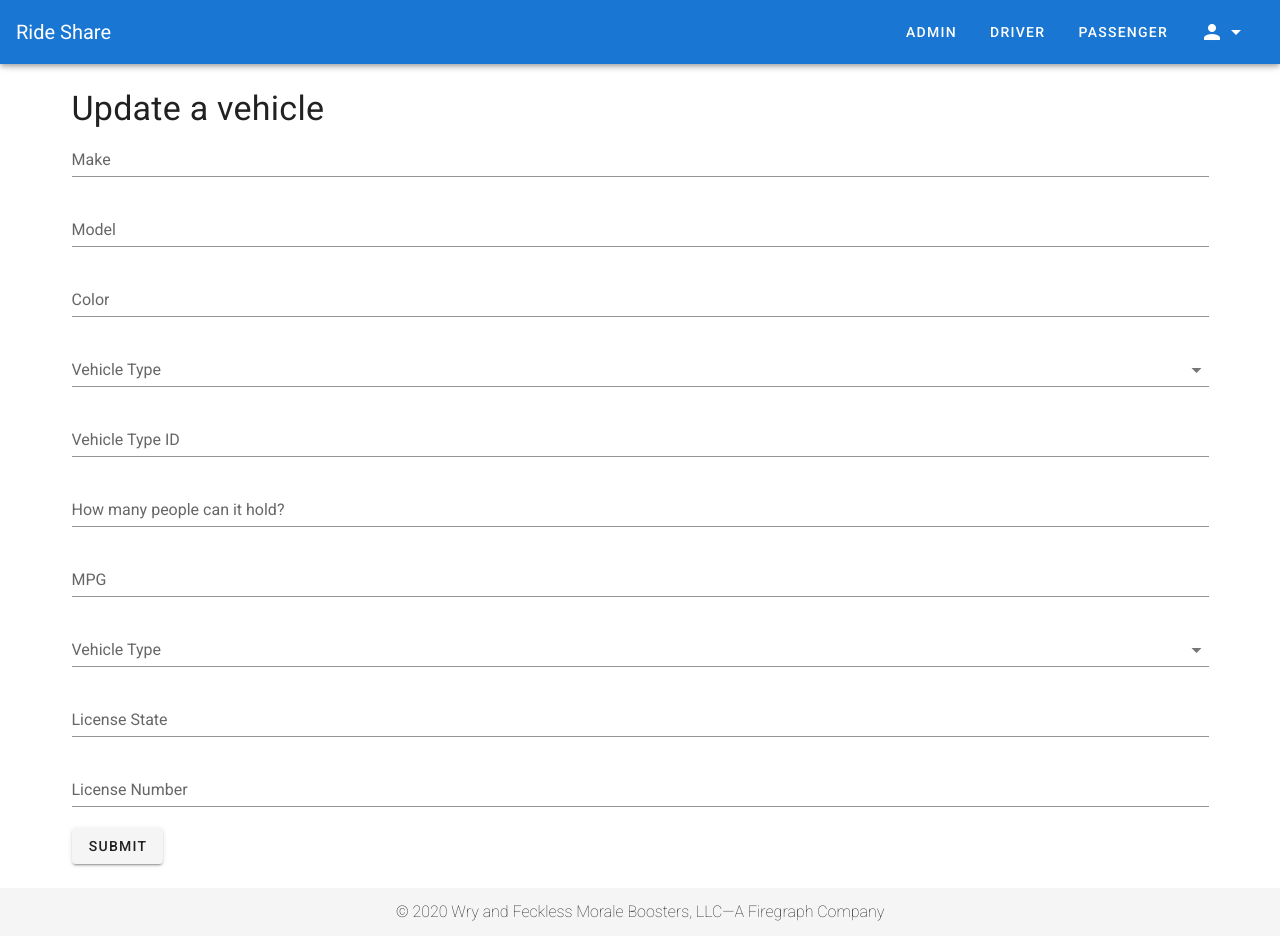
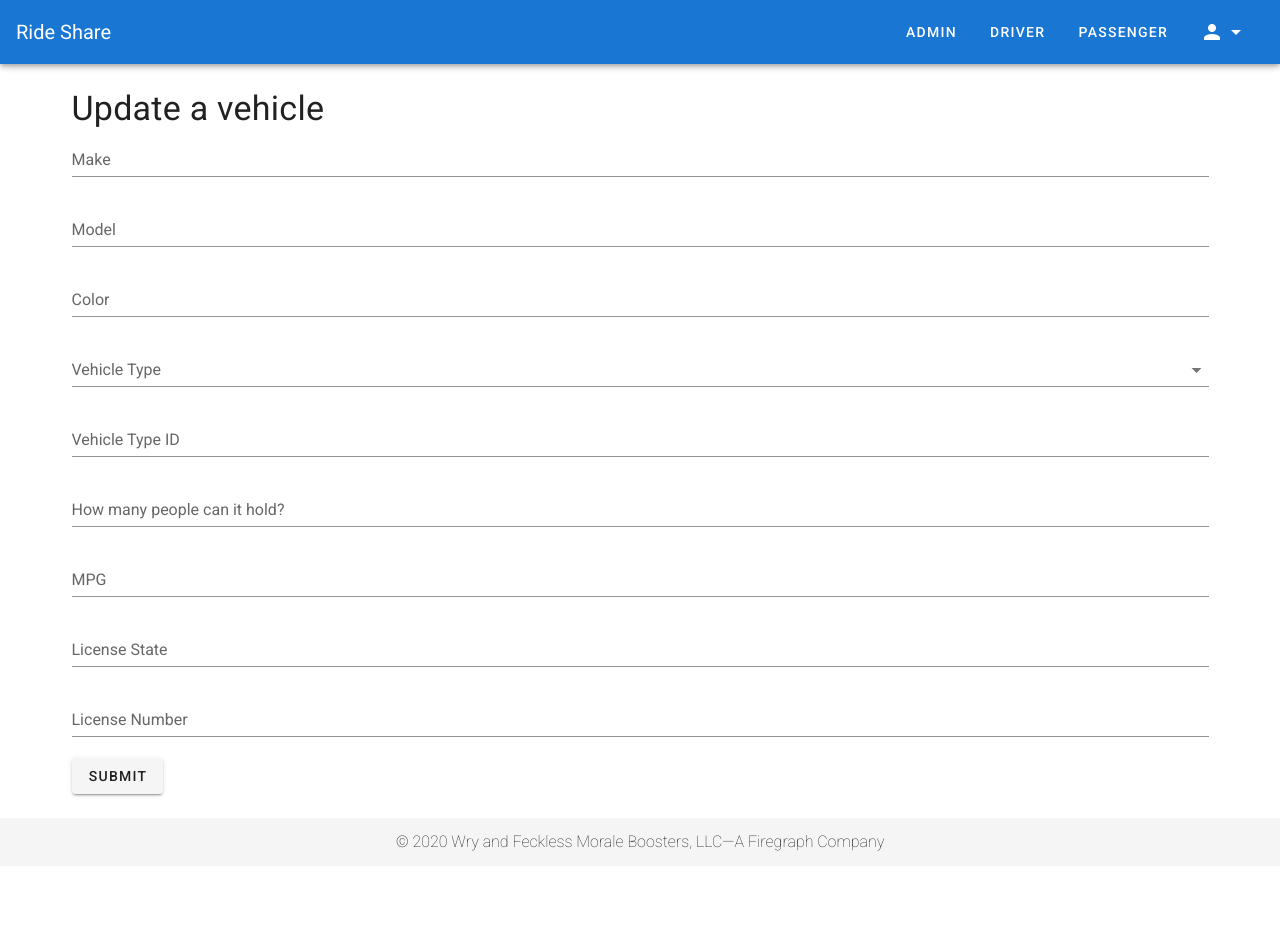
Before and after one commit to CourtneyKrisMasters/rideShare, a Vue app: page /updateVehicle in a window 1280 px wide. After the commit the page ends 866 px from the top, so only its background shows below. Built offline with nearby package versions, Linux system fonts and the light colour scheme; no server answers.

Commit message:
Small bug fix

```diff
--- a/src/pages/UpdateVehicle.vue
+++ b/src/pages/UpdateVehicle.vue
@@ -64,16 +64,6 @@
                 required
                 ></v-text-field>
                 <!--make a drop down here as well with all of the abbreviations from the State table-->
-                <v-row >
-                  <v-col class="d-flex">
-                    <v-select
-                      :items="items"
-                      item-text="type"
-                      item-value="id"
-                      label="Vehicle Type"
-                    ></v-select>
-                  </v-col>
-                </v-row>
                 <v-text-field
                 v-model="vehicleInfo.licenseState"
                 v-bind:rules="rules.licenseState"
```
